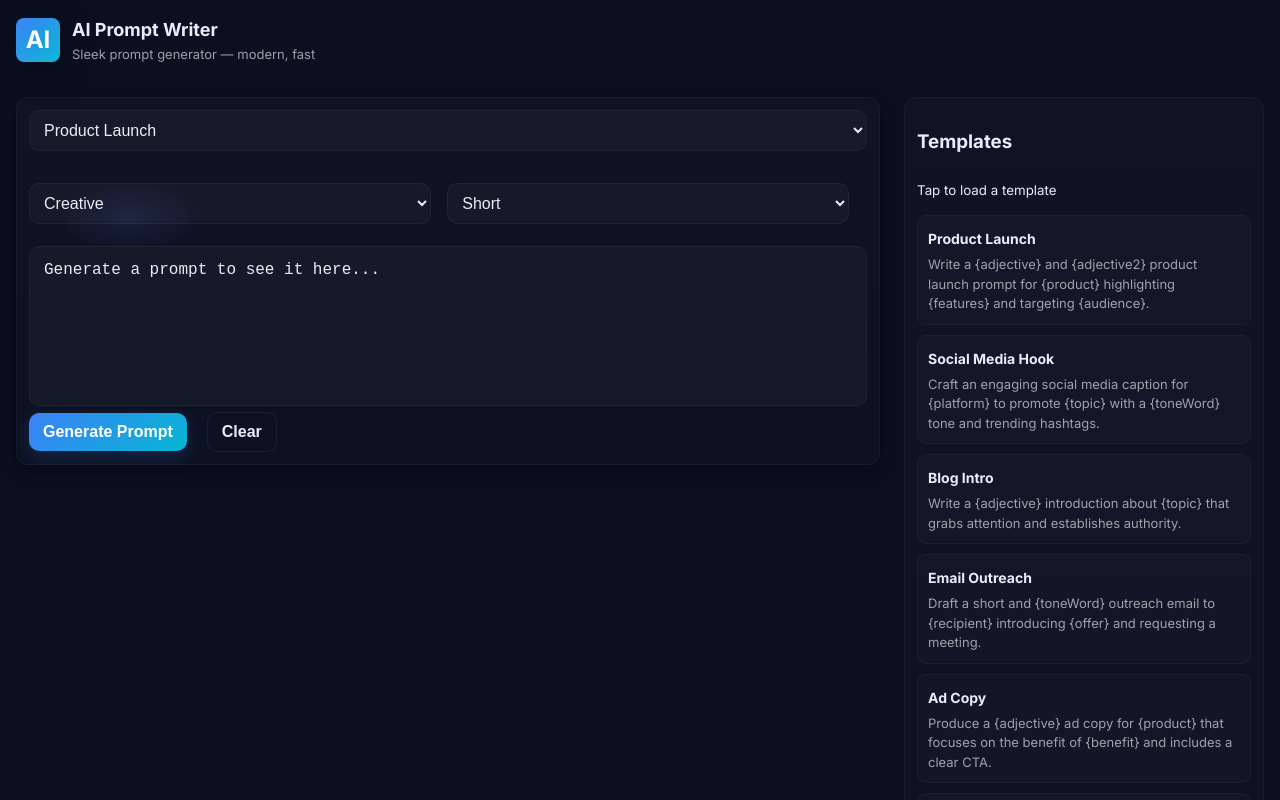
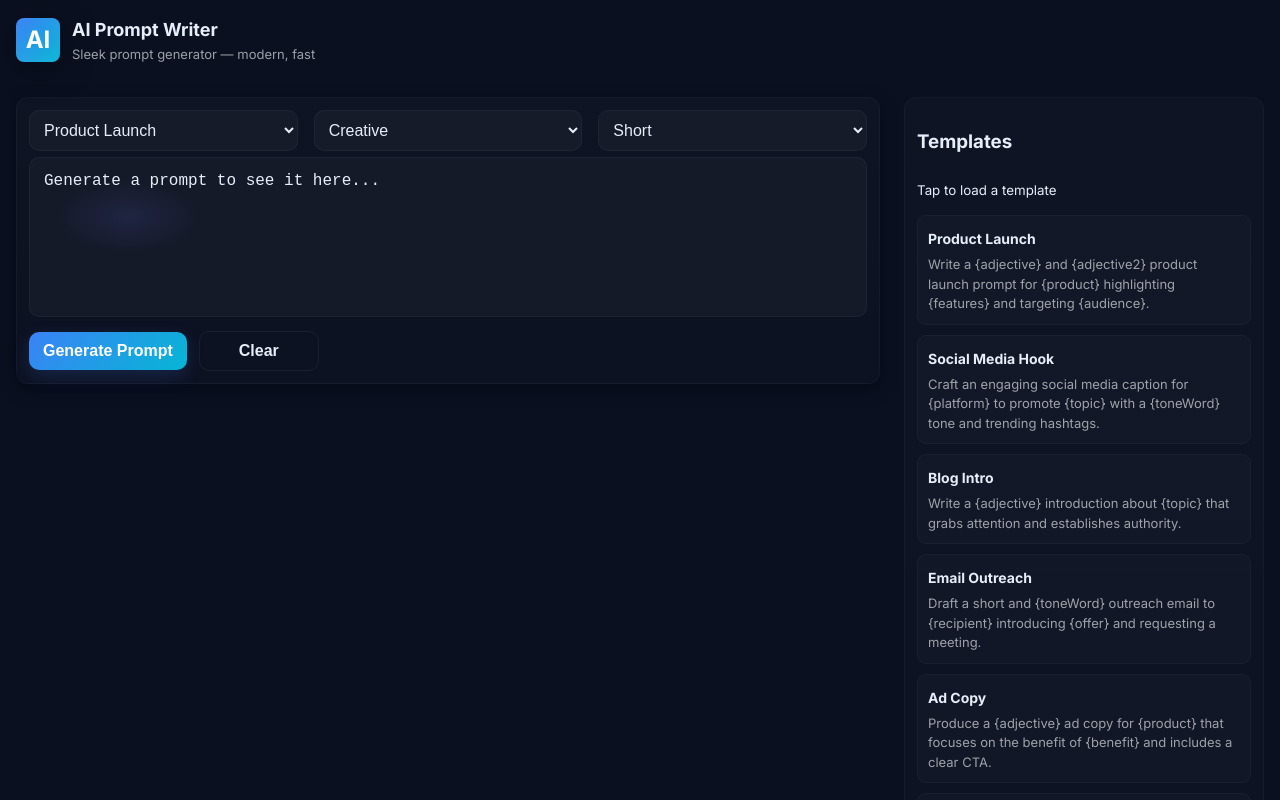
Before and after one commit to gabezigo/AiPromptGenerator, a React (Create React App) app: page / in a window 1280 px wide. Shown: the top 800 px of the page. Built offline with nearby package versions, Linux system fonts and the light colour scheme; the HTML template or start-up script is replaced by a standard one.

Commit message:
Update index.css

```diff
--- a/src/index.css
+++ b/src/index.css
@@ -329,20 +329,35 @@ body {
 .controls {
   display: flex;
   flex-wrap: wrap;
-  gap: 1.6rem;
+  gap: 1.2rem 1.6rem; /* vertical gap 1.2rem, horizontal gap 1.6rem */
+  align-items: center;
 }
 
-/* Make first select full width */
-.controls .select:first-child {
-  flex: 1 1 100%;
-  margin-bottom: 1.6rem;
+.select {
+  flex: 1 1 12rem; /* minimum width so they don’t shrink too much */
+  min-width: 12rem;
+  max-width: 100%;
+  background: rgba(255, 255, 255, 0.03);
+  border: 0.1rem solid rgba(255, 255, 255, 0.04);
+  padding: 1rem;
+  border-radius: 1rem;
+  color: inherit;
+  font-size: 1.6rem;
+  cursor: pointer;
 }
 
-/* Other selects share the row */
-.controls .select:not(:first-child) {
-  flex: 0 1 48%;
-  margin-bottom: 1.6rem;
+.actions {
+  display: flex;
+  gap: 1.2rem;
+  margin-top: 0.8rem; /* add a bit of vertical spacing */
+  flex-wrap: nowrap;
+  justify-content: flex-start;
 }
+
+.actions .btn {
+  min-width: 12rem; /* keep buttons a nice consistent width */
+}
+
 
 
 /* Responsive */
```
